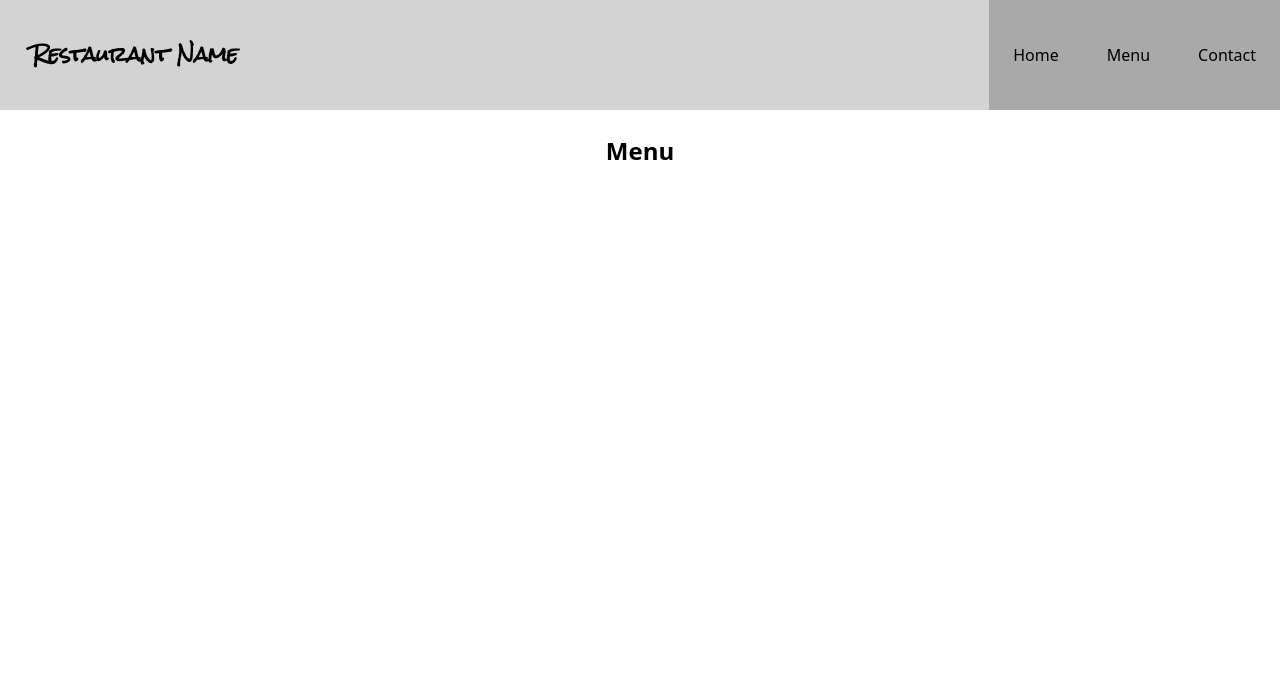
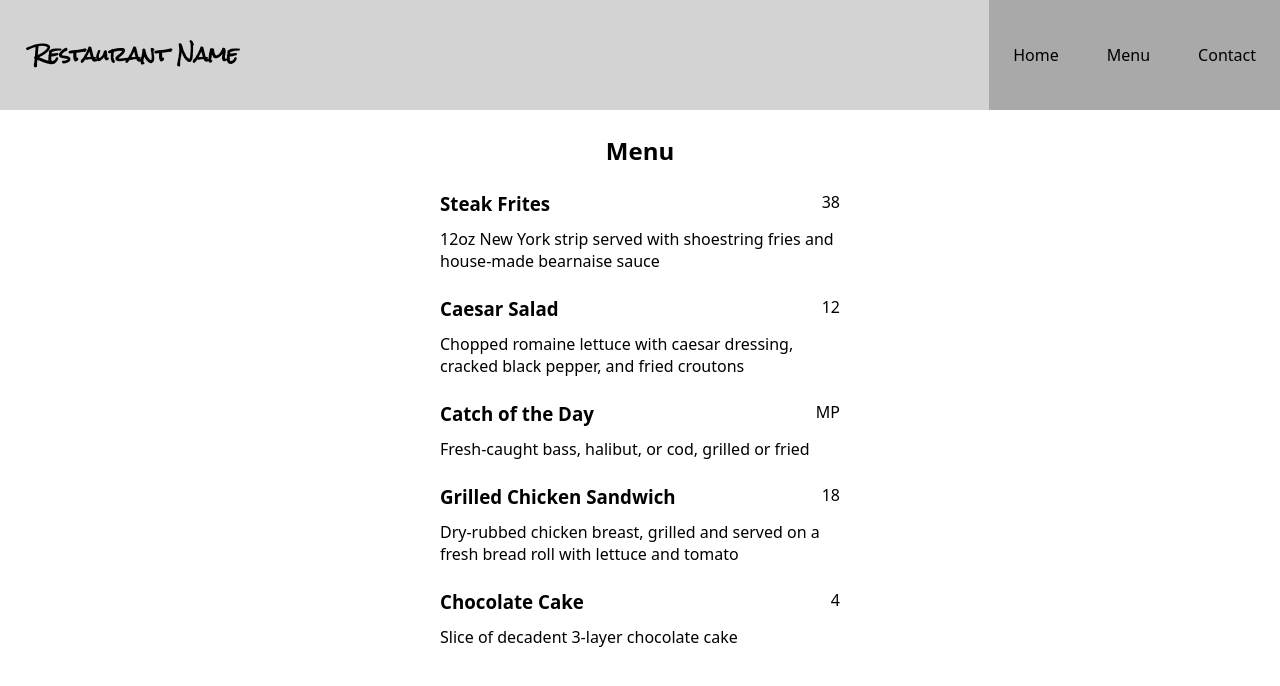
Before and after one commit to ap-ple/restaurant, a website built with webpack: page src/template.html in a window 1280 px wide. Both pictures are taken after a click on the button "Menu". Built offline with nearby package versions, Linux system fonts and the light colour scheme.

Commit message:
Add menu page

```diff
--- a/src/menuContent.js
+++ b/src/menuContent.js
@@ -1,5 +1,57 @@
+import loadContent from "./loadContent";
 
 const heading = document.createElement("h2");
 heading.innerText = "Menu";
 
-export default [heading,];
+const menu = document.createElement("ul");
+menu.classList.add("menu");
+
+function MenuItem(name, price, description) {
+   const menuItem = document.createElement("li");
+
+   const nameElement = document.createElement("h3");
+   nameElement.innerText = name;
+
+   const priceElement = document.createElement("div")
+   priceElement.innerText = price;
+
+   const descriptionElement = document.createElement("div");
+   descriptionElement.innerText = description;
+   descriptionElement.classList.add("description");
+
+   loadContent(menuItem, [nameElement, priceElement, descriptionElement])
+
+   return menuItem;
+}
+
+menu.appendChild(new MenuItem(
+   "Steak Frites", 38,
+   "12oz New York strip served with shoestring fries and house-made bearnaise sauce"
+   )
+);
+
+menu.appendChild(new MenuItem(
+   "Caesar Salad", 12,
+   "Chopped romaine lettuce with caesar dressing, cracked black pepper, and fried croutons"
+   )
+);
+
+menu.appendChild(new MenuItem(
+   "Catch of the Day", "MP",
+   "Fresh-caught bass, halibut, or cod, grilled or fried"
+   )
+);
+
+menu.appendChild(new MenuItem(
+   "Grilled Chicken Sandwich", 18,
+   "Dry-rubbed chicken breast, grilled and served on a fresh bread roll with lettuce and tomato"
+   )
+);
+
+menu.appendChild(new MenuItem(
+   "Chocolate Cake", 4,
+   "Slice of decadent 3-layer chocolate cake"
+   )
+);
+
+export default [heading, menu,];
--- a/src/styles.css
+++ b/src/styles.css
@@ -13,6 +13,8 @@
 body {
    font-family: system-ui, -apple-system, BlinkMacSystemFont, 'Segoe UI', Roboto, Oxygen, Ubuntu, Cantarell, 'Open Sans', 'Helvetica Neue', sans-serif;
    min-height: 100vh;
+   display: flex;
+   flex-flow: column;
 }
 
 body>header>h1 {
@@ -63,5 +65,25 @@ body>main {
    flex-flow: column;
    align-items: center;
    gap: 24px;
-   padding: 24px;
+   align-self: center;
+   padding: 24px 48px;
+   min-width: 200px;
+   max-width: 400px;
 }
+
+body>main>ul.menu {
+   display: flex;
+   flex-flow: column;
+   gap: 24px;
+}
+
+body>main>ul.menu>li {
+   display: grid;
+   grid-template-columns: 1fr 0fr;
+   gap: 12px;
+   list-style-type: none;
+}
+
+body>main>ul.menu>li>.description {
+   grid-column: 1 / -1;
+}
```
